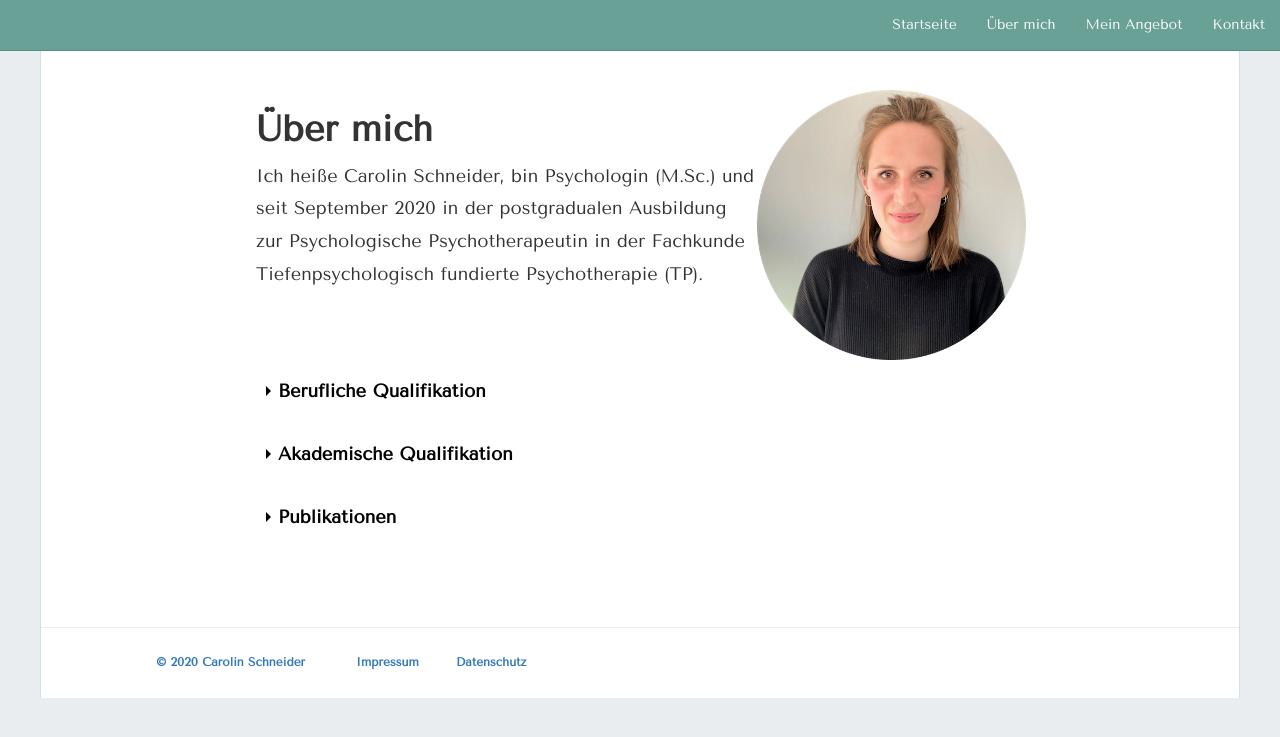
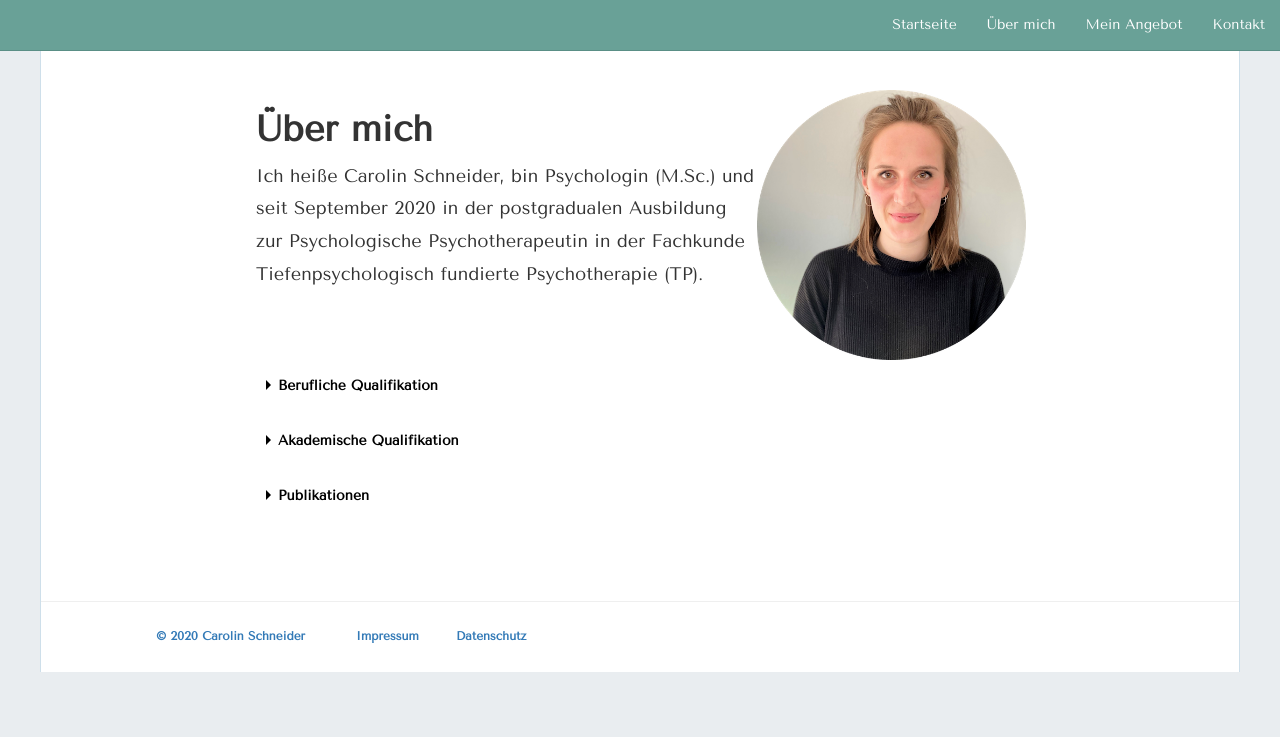
Before and after one commit to carolinschneider/carolinschneider.github.io, a Jekyll site: the page built from about.md, in a window 1280 px wide. Shown: the top 737 px of the page. Built offline with Jekyll 4.4.1, drawn with Linux system fonts in a browser that asks for light colours; nearby versions of some CDN libraries.

Commit message:
check text size

```diff
--- a/css/style.scss
+++ b/css/style.scss
@@ -445,12 +445,11 @@ pre {
 
 input[type='checkbox'] { display: none; }
 
-.wrap-collabsible { margin: 1.2rem 0; }
+.wrap-collabsible { margin: 1.0rem 0; }
 
 .lbl-toggle {
 	display: block;
 	font-weight: bold;
-	font-size: 1.3em;
 	text-align: left;
 	padding: 1rem;
 	color: #000000;
```
